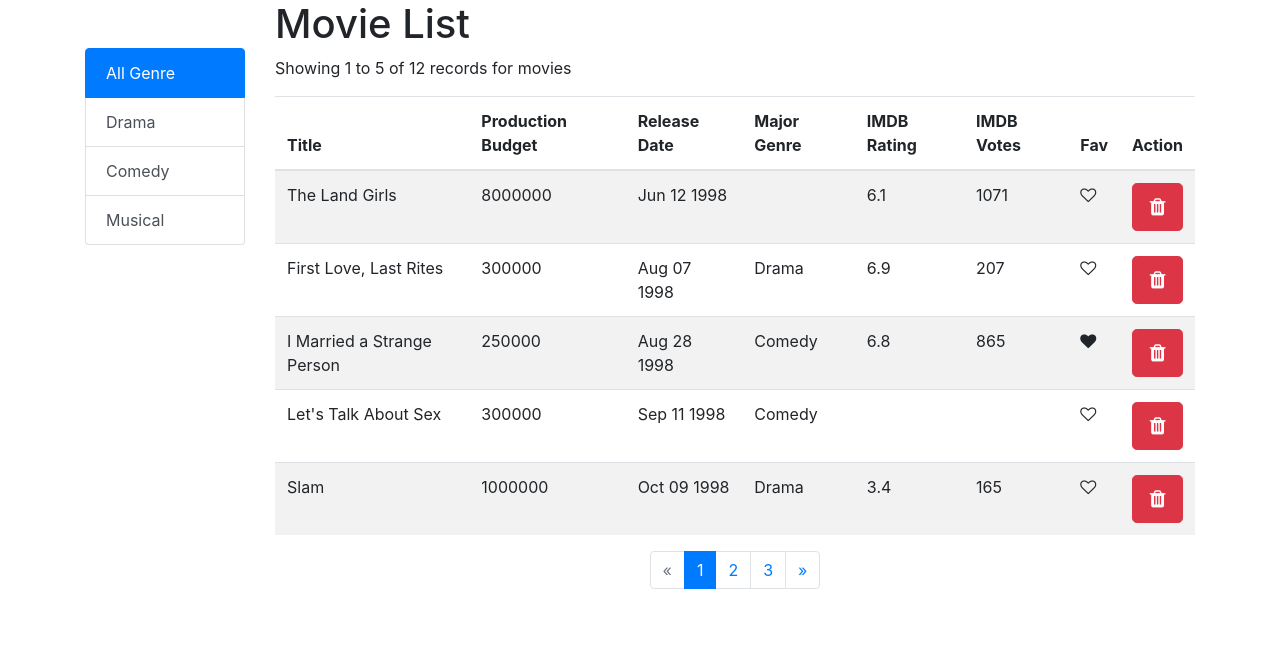
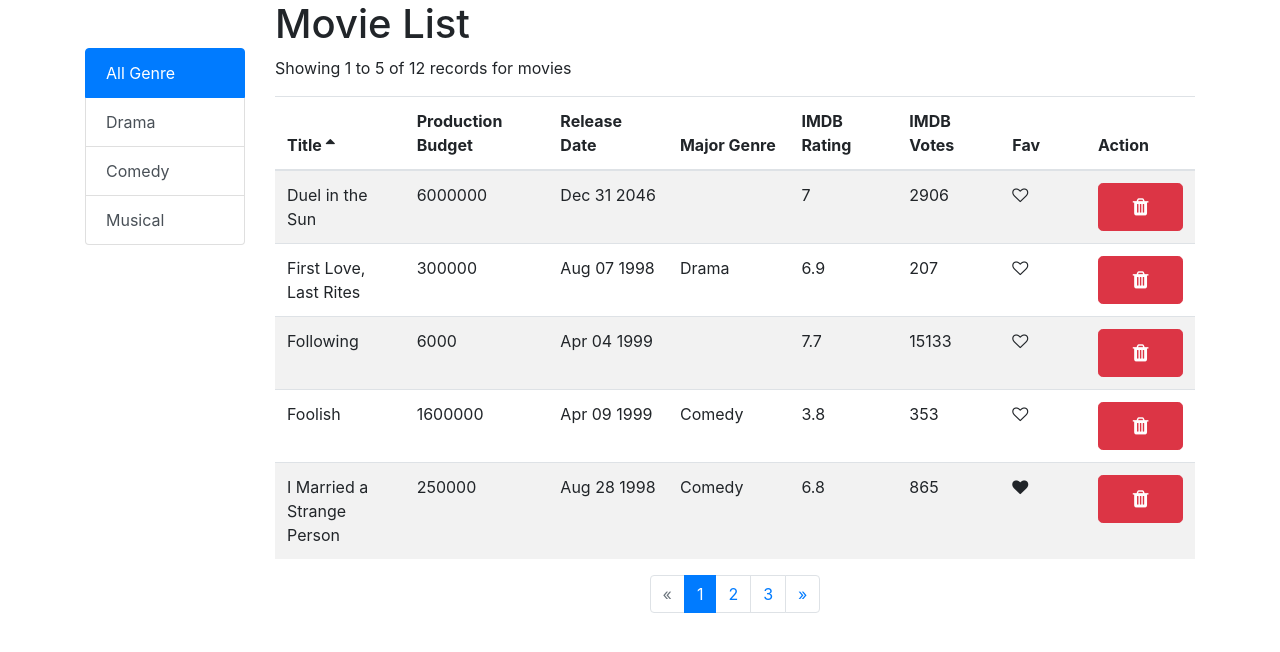
Before and after one commit to indranshastri/SimpleMovieReactApp, a React (Create React App) app: page /movies in a window 1280 px wide. Shown: the top 652 px of the page. Built offline with nearby package versions, Linux system fonts and the light colour scheme.

Commit message:
changes done for extracting table

```diff
--- a/src/Component/Common/Pagination/Pagination.jsx
+++ b/src/Component/Common/Pagination/Pagination.jsx
@@ -4,7 +4,7 @@ import PropTypes from 'prop-types';
 
 const Pagination = ({totalCount,perPage,onPageChange,currentPage}) => {
   const totalNumberPage = (perPage!==0)? Math.ceil(totalCount/perPage) : 0;
-  if(totalNumberPage===1) return null;
+  if(totalNumberPage<=1) return null;
   const pages = _.range(1,totalNumberPage+1);
 
 
--- a/src/Component/Common/Table/Table.jsx
+++ b/src/Component/Common/Table/Table.jsx
@@ -1,38 +1,22 @@
-import React, { Component } from 'react';
+import TableBody from './TableBody';
+import TableHeader from './TableHeader';
+import React from 'react';
 
-
-class Table extends Component {
-
-    details = [];
-    colHeader = [];
-    constructor(props){
-        super(props);
-        this.details = props.details;
-        this.colHeader = props.colHeader;
-        this.getHeader = this.getHeader.bind(this);
-    }
-
-    getHeader(){
-        if(!this.colHeader || this.colHeader.length <= 0) return ""
-
-        return <thead className="thead-inverse">
-                    <tr>
-                        {  this.colHeader.map((ele,index)=><th key={index}>{ele}</th>) }
-                    </tr>
-                </thead>
-
-    }
-
-    render() {
-        return (
-
+const Table= (props) => {
+    const {columns,onSort,sortColumn,data} = props;
+    return (
             <table className="table table-striped table-inverse table-responsive">
-                {this.getHeader()}
-                {this.props.children}
+                <TableHeader
+                    colHeader={columns}
+                    onSort={onSort}
+                    sortColumn={sortColumn}
+                />
+                <TableBody
+                data = {data}
+                columns = {columns}
+                />
             </table>
-
-         );
-    }
+    );
 }
 
 export default Table;
--- /dev/null
+++ b/src/Component/Common/Table/TableBody.jsx
@@ -0,0 +1,32 @@
+import React, { Component } from 'react';
+import _ from 'lodash'
+class TableBody extends Component {
+
+    renderCell = (item,column)=>{
+        if(column.content) return column.content(item);
+
+        return _.get(item,column.path)
+    }
+
+    createKey=(item,column)=>item.id+(column.path||column.key)
+
+    render() {
+        const {data,columns} = this.props;
+
+        if(!data || data.length <= 0) return  <tbody><tr><td colSpan='100%'><center><strong> No related Records found </strong></center></td></tr></tbody>;
+
+        return (
+            <tbody>
+                {
+                    data.map((item)=><tr key={item.id}>
+                        {columns.map((column)=><td key={this.createKey(item,column)}>
+                            {this.renderCell(item,column)}
+                        </td>)}
+                    </tr>)
+                }
+            </tbody>
+          );
+    }
+}
+
+export default TableBody;
--- /dev/null
+++ b/src/Component/Common/Table/TableHeader.jsx
@@ -0,0 +1,54 @@
+import React, { Component } from 'react';
+
+class TableHeader extends Component {
+    reSort(path){
+        if(path==="") return null;
+        let {onSort,sortColumn} = this.props;
+
+        if(sortColumn.path==path)
+            sortColumn.order = (sortColumn.order==="asc")?"desc":"asc";
+        else
+            sortColumn = {path ,order:"asc"};
+
+
+        onSort(sortColumn);
+    }
+
+    renderSortIcon(movie){
+        const {path,order} = this.props.sortColumn;
+
+        if(path!==movie.path) return null;
+
+        if(order==="asc") return <i className="fa fa-sort-asc ml-1"></i>
+
+        return <i className="fa fa-sort-desc ml-1"></i>
+    }
+
+    render() {
+        const colHeader = this.props.colHeader;
+
+        if(!colHeader || colHeader.length <= 0) return ""
+
+        let eachWidth = (colHeader.length/100)+"%";
+
+        return (
+            <thead className="thead-inverse">
+                <tr>
+                    {  colHeader.map((ele,index)=>
+                        <th style={{width: eachWidth}}
+                            key={index}
+                            onClick={()=>this.reSort(ele.path)}
+                            className="clickable"
+                            >
+                            {ele.label}
+                            {this.renderSortIcon(ele)}
+
+                        </th>
+                        ) }
+                </tr>
+            </thead>
+         );
+    }
+}
+
+export default TableHeader;
--- a/src/Component/Liked/Liked.jsx
+++ b/src/Component/Liked/Liked.jsx
@@ -1,3 +1,5 @@
+import React from 'react';
+
 const Liked = ({ele,onLiked}) => {
     let classes = "fa fa-heart"+(ele.favorite===0?"-o":"");
     return (
--- a/src/Component/Movies/MovieList.jsx
+++ b/src/Component/Movies/MovieList.jsx
@@ -1,37 +1,40 @@
 import React, { Component } from 'react'
 import ListGroup from '../Common/listGroup/listGroup';
 import Pagination from '../Common/Pagination/Pagination';
-import Table from '../Common/Table/Table';
-import Liked from '../Liked/Liked';
+
+import MoviesTable from './MoviesTable';
+
 import { paginate } from '../utils/paginate';
+import _ from 'lodash'
 
 
+import {getMovies,deleteMovie,AllUniqueGenre} from "./Services";
 
-import {getMovies,getTotalCounts,deleteMovieAt,AllUniqueGenre} from "./Services";
 
 class MovieList extends Component {
     perPage = 5
     state = {
-        movies:getMovies(this.perPage),
+        movies:[],
         pageSize:this.perPage,
         currentPage:1,
-        genre:AllUniqueGenre(),
-        currentGenre:'All Genre'
+        genre:[],
+        currentGenre:'All Genre',
+        sortColumn:{path:'Title',order:'asc'}
     }
-    colsToShow = [
-        "Title","Production Budget","Release Date","Major Genre","IMDB Rating","IMDB Votes"
-    ]
-    colHeader = [
-        "Title","Production Budget","Release Date","Major Genre","IMDB Rating","IMDB Votes","Fav","Action"
-    ]
+
+
     constructor(){
         super();
         this.handelDeleteClick = this.handelDeleteClick.bind(this);
         this.handelFavClick = this.handelFavClick.bind(this);
-        this.getRows = this.getRows.bind(this);
         this.handelPageChange = this.handelPageChange.bind(this);
+        this.handelSort = this.handelSort.bind(this);
     }
 
+    componentDidMount(){
+        const genre = ["All Genre", ...AllUniqueGenre()];
+        this.setState({movies:getMovies(this.perPage),genre})
+    }
 
     handelFavClick(ele){
         const movies = this.state.movies;
@@ -41,78 +44,58 @@ class MovieList extends Component {
     }
 
 
-    handelDeleteClick(index){
-       let movies = deleteMovieAt(index);
+    handelDeleteClick(ele){
+       let movies = deleteMovie(ele);
        this.setState({movies:movies})
     }
 
     handelPageChange = page =>this.setState({currentPage:page})
 
-    handelGenreClick = genre => {
-        this.setState({currentGenre:genre,currentPage:1});
+    handelGenreClick = genre =>  this.setState({currentGenre:genre,currentPage:1});
 
+    handelSort = sortColumn =>this.setState({sortColumn});
+
+    showingDetails(fromRecord,filteredCount,toRecord){
+        if(filteredCount===0) return <p> No reords found to show</p>;
+        return  <p> Showing {fromRecord} to {(filteredCount-toRecord)>=0?toRecord:filteredCount} of {filteredCount} records for movies</p>;
     }
 
-    getRows(filtered){
-        if(!filtered || filtered.length <= 0) return null
+    getPageData = ()=>{
+        const {movies,currentPage,pageSize,currentGenre,sortColumn} = this.state;
 
-       return <tbody>
-                    {
-                        filtered.map((ele,index)=>{
-                           return (
-                                <tr key={index}>
-                                    {
-                                        Object.entries(ele).map((value,index)=>{
-                                            return (this.colsToShow.includes(value[0]))? <td key={index}>{value[1]}</td>:null
-                                        })
-                                    }
-                                    <td>
-                                        <Liked onLiked={()=>this.handelFavClick(ele)} ele = {ele}/>
-                                    </td>
-                                    <td>
-                                        <button type="button" onClick={ () => this.handelDeleteClick(index)}  name="deleteMovie" id="deleteMovie" className="btn btn-danger btn-lg btn-block">
-                                          <i className="fa fa-trash"></i>
-                                        </button>
-                                    </td>
-                                </tr>
-                            )
-                        })
-                    }
+        const filtered = currentGenre==="All Genre"?movies: movies.filter(e=>e["Major Genre"]===currentGenre);
+        const sorted = _.orderBy(filtered,[sortColumn.path],[sortColumn.order]);
+        const rows = paginate(sorted,currentPage,pageSize);
+        const filteredCount = filtered.length;
+        const fromRecord = filteredCount===0?0:currentPage===1?currentPage:(currentPage*pageSize)-(pageSize-1);
+        const toRecord = filteredCount===0?0:fromRecord+(pageSize-1);
 
-                </tbody>
+        return {fromRecord,toRecord,filteredCount,rows}
     }
 
-    componentDidMount(){
-        const genre =this.state.genre;
-        genre.unshift("All Genre");
-        this.setState({genre});
-    }
+
     render() {
-        const { length:count} = this.state.movies;
-        const {movies,currentPage,pageSize,currentGenre} = this.state;
-        const fromRecord = currentPage===1?currentPage:(currentPage*pageSize)-(pageSize-1);
-        const toRecord = fromRecord+(pageSize-1);
-        const filtered = currentGenre==="All Genre"?movies: movies.filter(e=>e["Major Genre"]==currentGenre);
-        const rows = paginate(filtered,currentPage,pageSize);
-        const filteredCount = filtered.length;
+        const {currentPage,pageSize,sortColumn,genre} = this.state;
+        const {fromRecord,toRecord,filteredCount,rows} = this.getPageData();
         return (
             <div>
                 <div className="row">
                     <div className="col-md-2">
-                        <ListGroup list={this.state.genre} onFilterClick={this.handelGenreClick} currentGenre={this.state.currentGenre} />
+                        <ListGroup list={genre} onFilterClick={this.handelGenreClick} currentGenre={this.state.currentGenre} />
                     </div>
                     <div className="col-md">
                         <h1> Movie List </h1>
-                        <p> Showing {fromRecord} to {(filteredCount-toRecord)>=0?toRecord:filteredCount} of {filteredCount} records for movies</p>
-                        <Table
-                            details = {this.state.movies}
-                            colHeader={this.colHeader}
-                            colsToShow = {this.colsToShow}
-                            >
-                            {this.getRows(rows)}
-                        </Table>
+                       { this.showingDetails(fromRecord,filteredCount,toRecord) }
+
+                        <MoviesTable
+                            rows = {rows}
+                            sortColumn={sortColumn}
+                            onLiked={this.handelFavClick}
+                            onDelete={this.handelDeleteClick}
+                            onSort={this.handelSort}
+                        />
                         <Pagination
-                        totalCount={filtered.length}
+                        totalCount={filteredCount}
                         perPage={pageSize}
                         currentPage = {currentPage}
                         onPageChange ={this.handelPageChange}
--- /dev/null
+++ b/src/Component/Movies/MoviesTable.jsx
@@ -0,0 +1,46 @@
+import React, {Component} from 'react';
+import Table from '../Common/Table/Table';
+import Liked from '../Liked/Liked';
+
+class MoviesTable extends Component {
+    columns = [
+        {"path":"Title","label":"Title"},
+        {"path":"Production Budget","label":"Production Budget"},
+        {"path":"Release Date","label":"Release Date"},
+        {"path":"Major Genre","label":"Major Genre"},
+        {"path":"IMDB Rating","label":"IMDB Rating"},
+        {"path":"IMDB Votes","label":"IMDB Votes"},
+        {
+            "path":"favorite",
+            "label":"Fav",
+            "content": movie=><Liked onLiked={()=>this.props.onLiked(movie)} ele = {movie}/>
+        },
+        {
+            "path":"",
+            "label":"Action",
+            "content":movie=> <button type="button" onClick={ () => this.props.onDelete(movie)}  name="deleteMovie" id="deleteMovie" className="btn btn-danger btn-lg btn-block">
+                                <i className="fa fa-trash"></i>
+                                </button>
+
+        },
+    ]
+
+
+
+    render() {
+        const {rows,onSort,sortColumn} = this.props
+        if(rows.length===0) return null;
+
+        return (
+
+            <Table
+                data={rows}
+                onSort={onSort}
+                sortColumn={sortColumn}
+                columns={this.columns}
+            />
+        );
+    }
+}
+
+export default MoviesTable;
--- a/src/index.css
+++ b/src/index.css
@@ -11,3 +11,7 @@ code {
   font-family: source-code-pro, Menlo, Monaco, Consolas, 'Courier New',
     monospace;
 }
+
+.clickable{
+  cursor: pointer;
+}
```
Also changed, not shown: src/Component/Movies/Services.js (+7 -4 lines).
